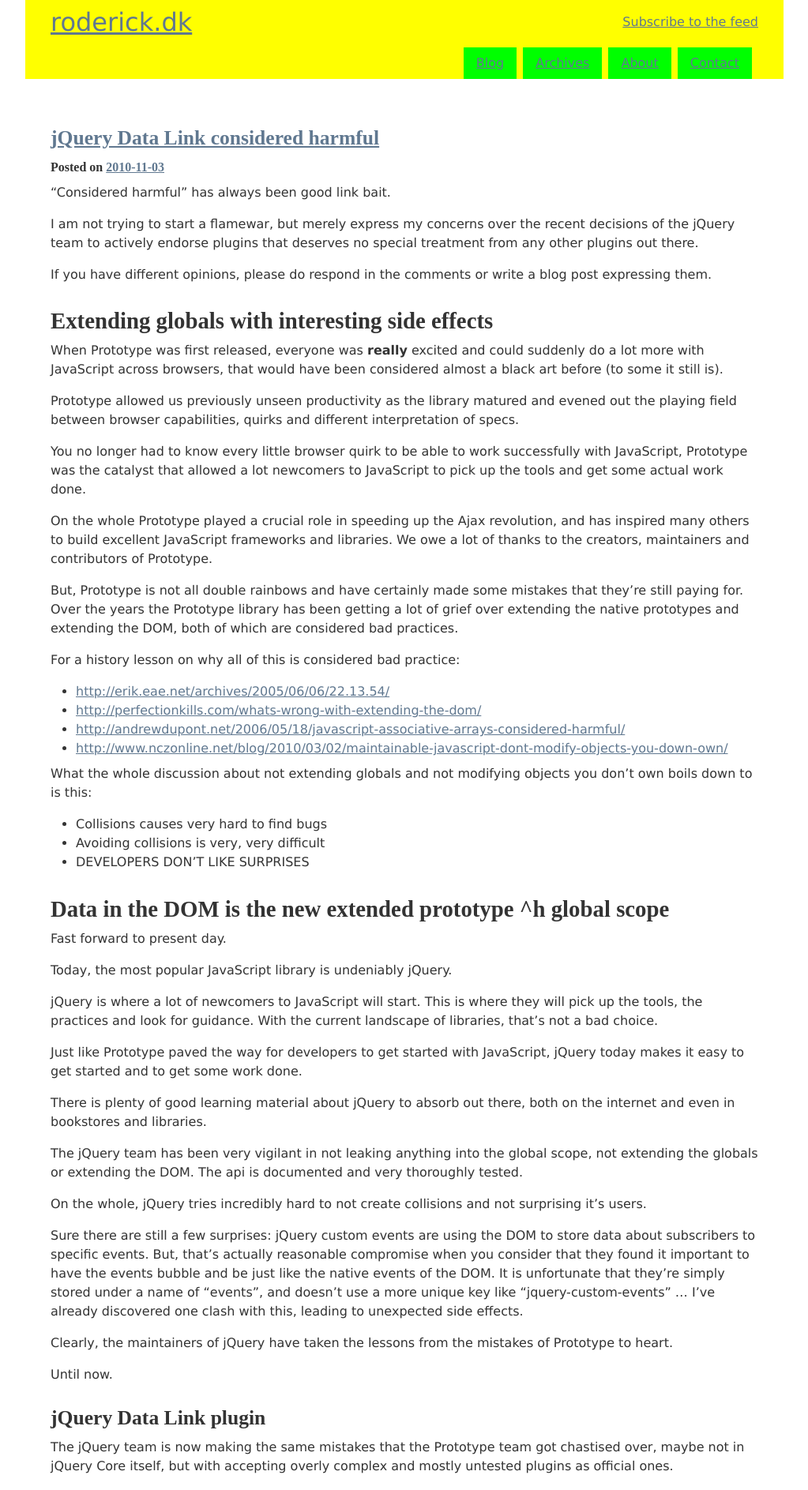
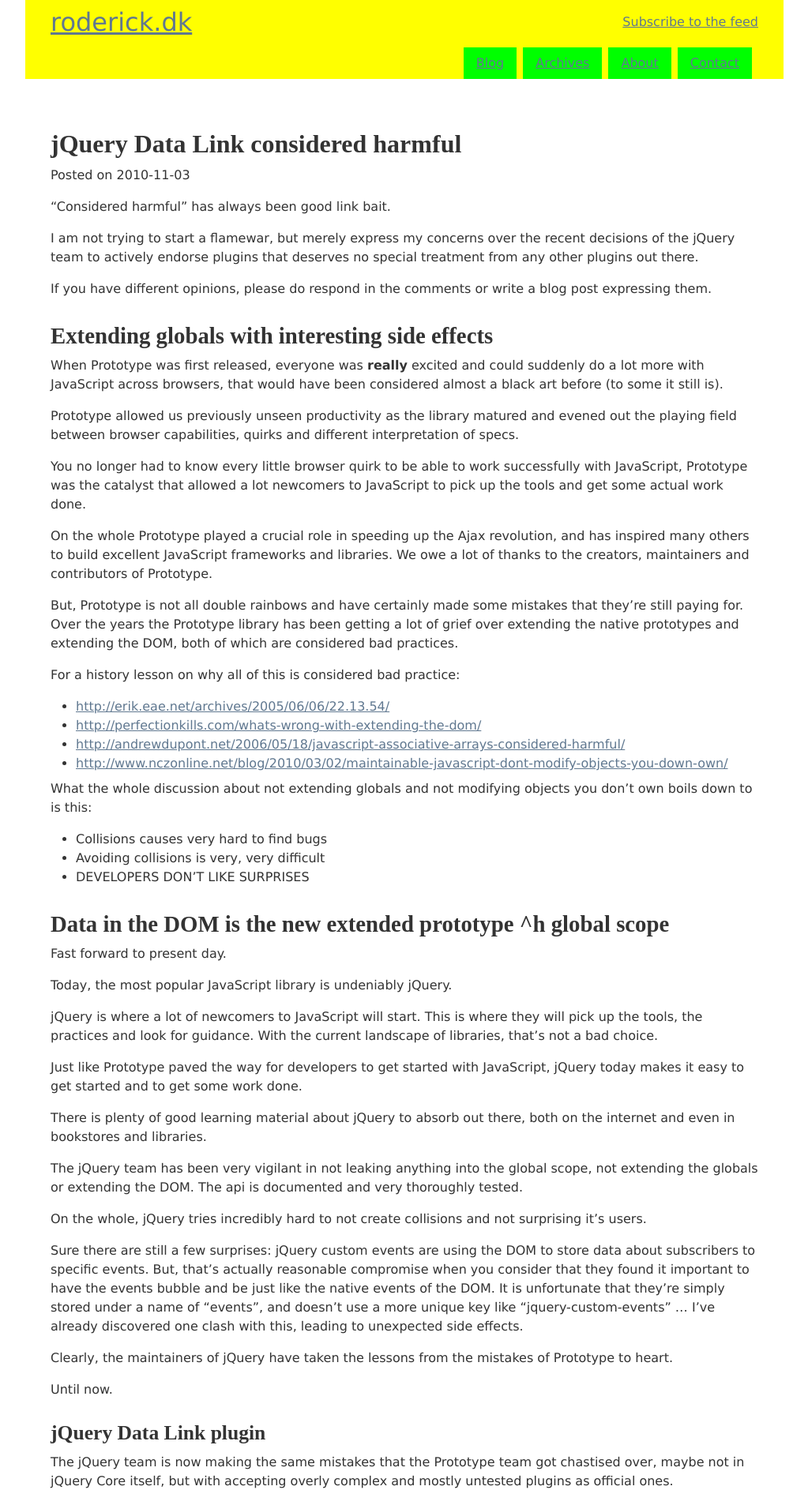
Before and after one commit to mroderick/blog.jekyll, a Jekyll site: the page built from site/index.html, in a window 1280 px wide. Shown: the top 1887 px of the page at 79% size, without its empty margins (128-1151 px from the left). Built offline with Jekyll 4.4.1, drawn with Linux system fonts in a browser that asks for light colours; Markdown is read by kramdown in place of the engine named in the settings.

Commit message:
Adding better headings to posts with permalinks, title and hover

```diff
--- a/site/_layouts/post.html
+++ b/site/_layouts/post.html
@@ -4,7 +4,9 @@ site_section: blog
 ---
 <div class="article">
 	<article>
-		<h1>{{ page.title }}</h1>
+		<h1><a href="{{ page.url }}" title="Permalink for this post">{{ page.title }}</a></h1>
+		<p class="post-date">Posted on {{ page.date | date: "%Y-%m-%d" }}</a></p>
+
 		{{ content }}
 
 		{% if page.comments %}
--- a/site/index.html
+++ b/site/index.html
@@ -6,8 +6,9 @@ site_section: blog
 
 {% for post in site.posts limit:1 %}
 <div class="post">
-    <h3><a href="{{ post.url }}">{{ post.title }}</a></h3>
-    <h4>Posted on <a href="{{ post.url }}" title="Permalink for this post">{{ post.date | date: "%Y-%m-%d" }}</a></h4>
+	<h1><a href="{{ post.url }}" title="Permalink for this post">{{ post.title }}</a></h1>
+	<p class="post-date">Posted on {{ post.date | date: "%Y-%m-%d" }}</a></p>
+
 	<div class="post_content">
 	  {{ post.content }}
 	</div>
--- a/site/stylesheets/style.css
+++ b/site/stylesheets/style.css
@@ -130,11 +130,8 @@ input:invalid, textarea:invalid {
 /* These selection declarations have to be separate
    No text-shadow: twitter.com/miketaylr/status/12228805301
    Also: hot pink! */
-::-moz-selection{ background: #FF5E99; color:#fff; text-shadow: none; }
-::selection { background:#FF5E99; color:#fff; text-shadow: none; }
-
-/* j.mp/webkit-tap-highlight-color */
-a:link { -webkit-tap-highlight-color: #FF5E99; }
+::-moz-selection{ text-shadow: none; }
+::selection { text-shadow: none; }
 
 /* Make buttons play nice in IE:
    www.viget.com/inspire/styling-the-button-element-in-internet-explorer/ */
@@ -250,6 +247,21 @@ body {
 	    font-size: 2em;
 	    margin: 1.2em 0 .5em;
 	}
+
+	#main h1 > a {
+		color: #333;
+		text-decoration: none;
+	}
+
+ 	#main h1 > a:hover {
+		text-decoration: underline;
+	}
+
+	#main h1 > a:hover:after {
+		color: #999;
+		content: ' #';
+	}
+
 	#main h2 {
 	    font-size: 1.8em;
 	    margin: 1.2em 0 .5em;
```
